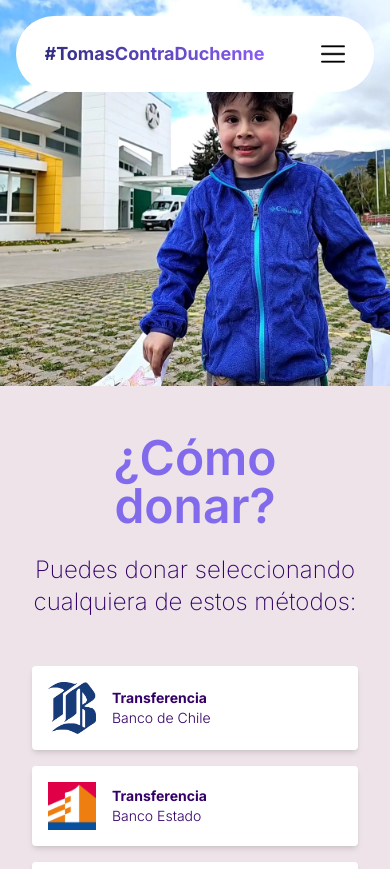
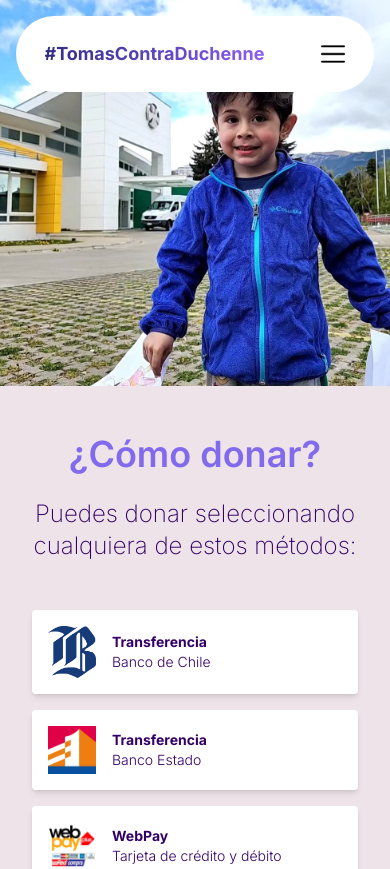
Before and after one commit to dalvaradotey/tomas, a Next.js app: page /donar in a window 390 px wide. Shown: the top 869 px of the page. Built offline with nearby package versions, Linux system fonts and the light colour scheme.

Commit message:
FIX: texto titulo en donar

```diff
--- a/src/app/donar/page.tsx
+++ b/src/app/donar/page.tsx
@@ -34,7 +34,7 @@ export default function Donar() {
         quality={100}
       />
       <div id="donar" className="px-8 py-12 md:py-48 md:px-40 text-primary">
-        <h2 className="text-secondary text-5xl md:text-5xl font-semibold text-center">
+        <h2 className="text-secondary text-4xl md:text-5xl font-semibold text-center">
           ¿Cómo donar?
         </h2>
         <p className="text-center font-extralight text-2xl md:text-3xl mt-6 mb-12">
```
